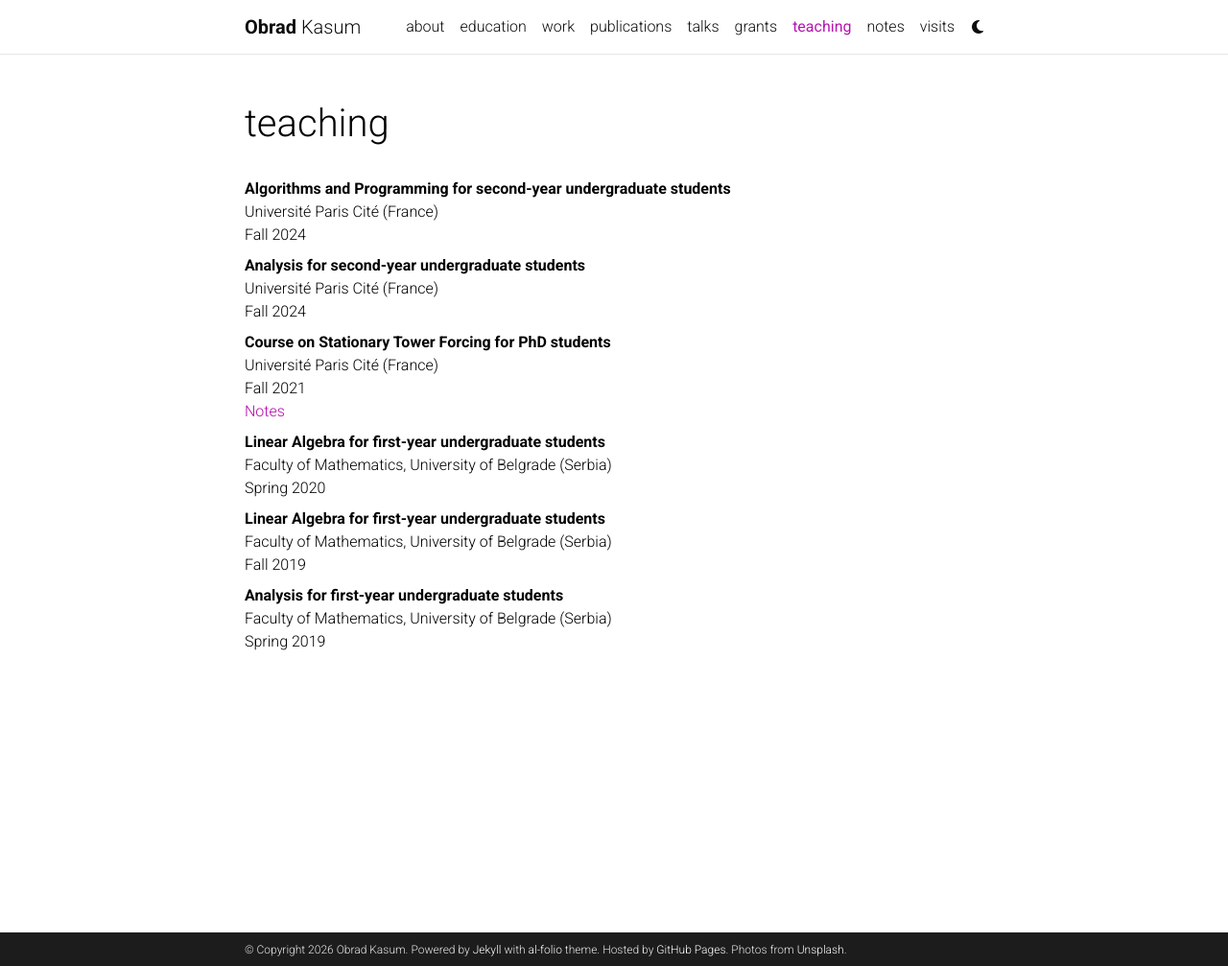
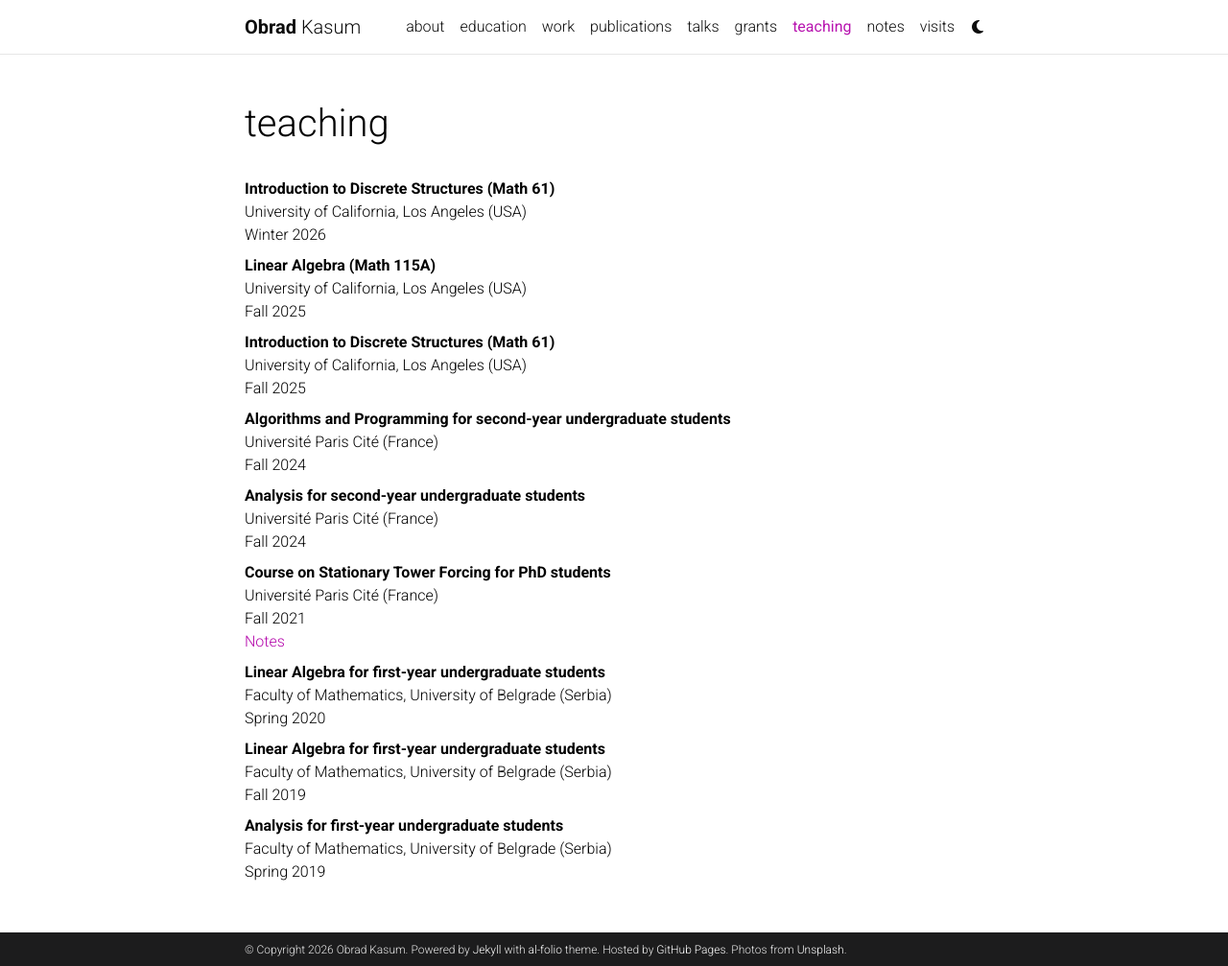
Before and after one commit to obradkasum/obradkasum.github.io, a Jekyll site: the page built from _pages/teaching.md, in a window 1280 px wide and 1007 px high. Shown: the whole window at 96% size. Built offline with Jekyll 4.4.1, drawn with Linux system fonts in a browser that asks for light colours; comment, search, counter and statistics services are not loaded; a style sheet for code colours, icons or effects is not loaded.

Commit message:
Update teaching.md

```diff
--- a/_pages/teaching.md
+++ b/_pages/teaching.md
@@ -8,6 +8,18 @@ nav_order: 6
 ---
 
 <dl>
+  <dt>Introduction to Discrete Structures (Math 61)</dt>
+  <dd>University of California, Los Angeles (USA)<br>
+  Winter 2026</dd>
+
+  <dt>Linear Algebra (Math 115A)</dt>
+  <dd>University of California, Los Angeles (USA)<br>
+  Fall 2025</dd>
+
+  <dt>Introduction to Discrete Structures (Math 61)</dt>
+  <dd>University of California, Los Angeles (USA)<br>
+  Fall 2025</dd>
+
   <dt>Algorithms and Programming for second-year undergraduate
 students</dt>
   <dd>Université Paris Cité (France)<br>
```
